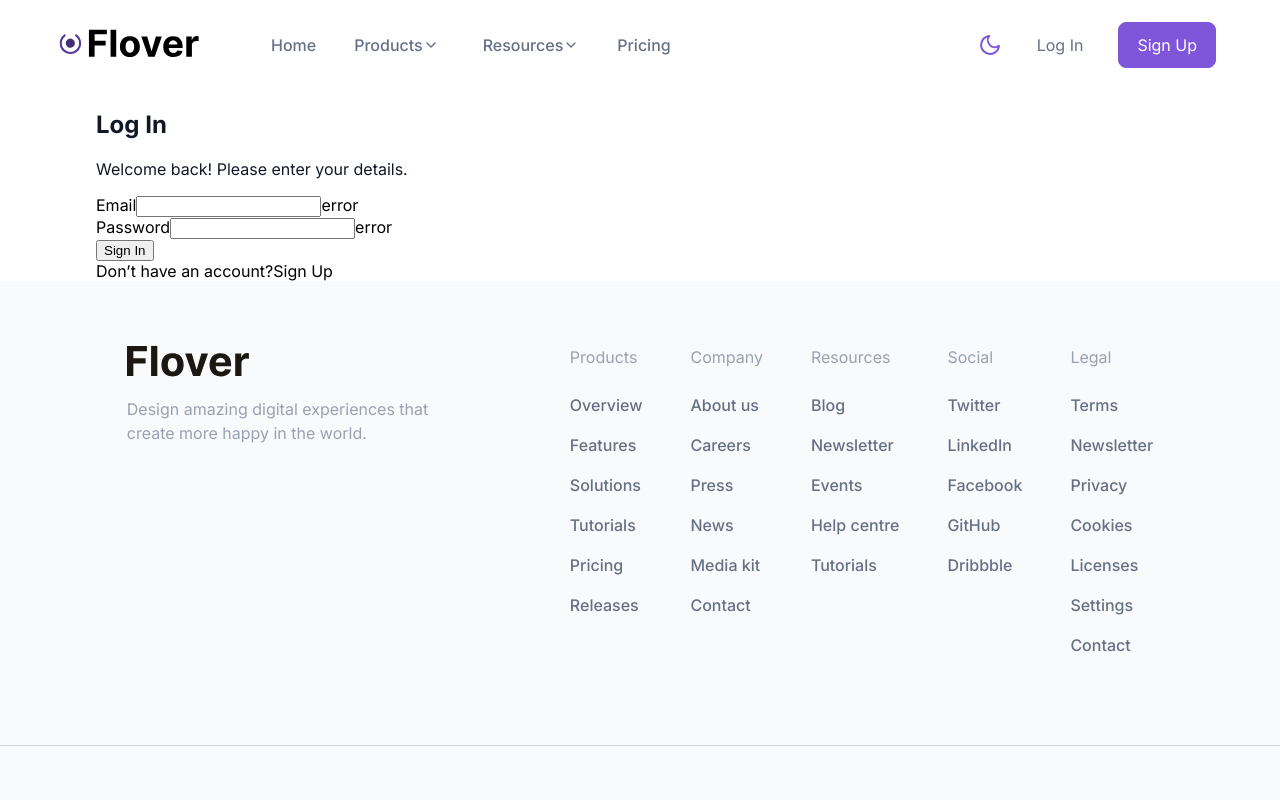
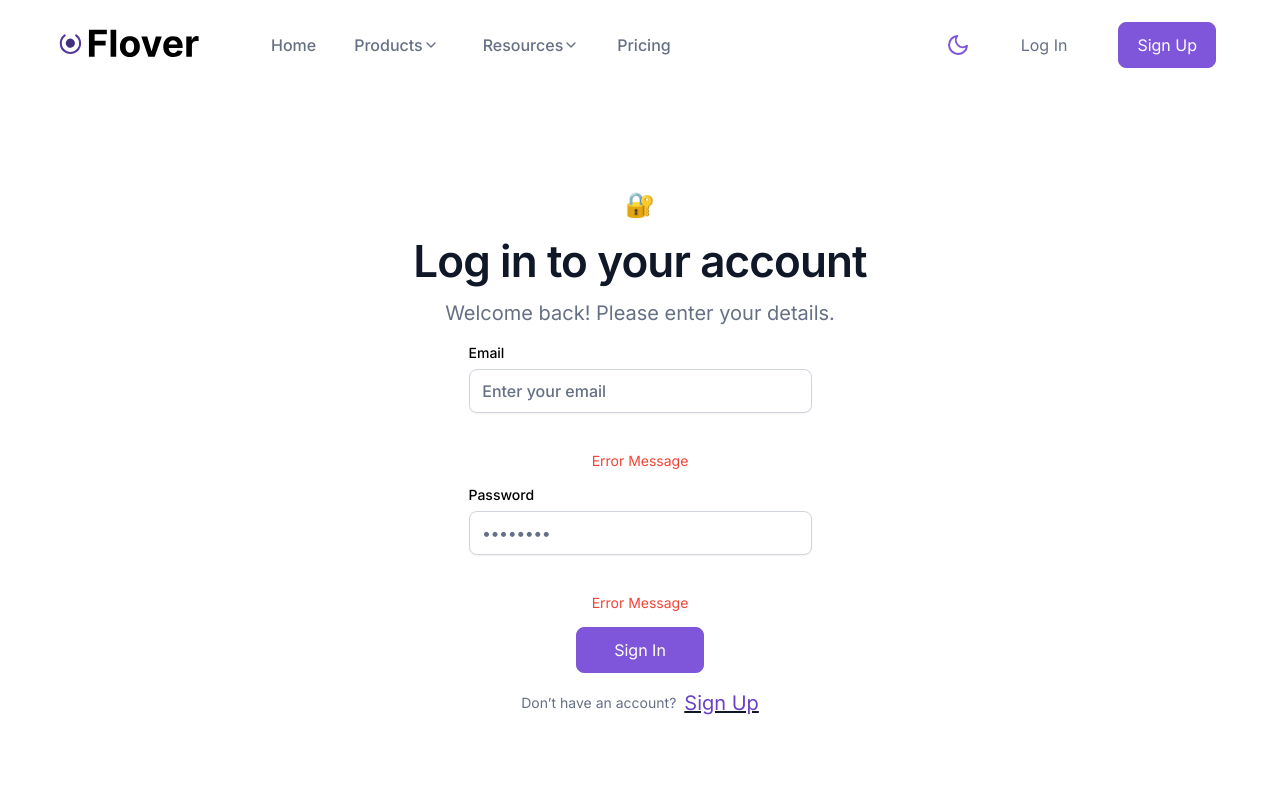
Before and after one commit to AlexKasatov/flover-dashboard, a React (Create React App) app: page /login in a window 1280 px wide. Shown: the top 800 px of the page. Built offline with nearby package versions, Linux system fonts and the light colour scheme.

Commit message:
add basic styles for login form

```diff
--- a/src/components/Header/Header.jsx
+++ b/src/components/Header/Header.jsx
@@ -1,6 +1,7 @@
 /* eslint-disable import/no-unresolved */
 import { useState, useMemo } from 'react';
 import { FiMoon, FiSun, FiMenu, FiX } from 'react-icons/fi';
+import { Link } from 'react-router-dom';
 import { useMode } from '../../hooks/useMode';
 import { HeaderStyled, Wrapper, RightNav } from './Header.styled';
 import { Container } from '../../styles/Container';
@@ -68,12 +69,18 @@ const Header = () => {
                                                         />
                                                 )}
 
+                                                <Link to="/login">
                                                         <BtnTerGrey style={navButtonStyle} type="button">
                                                                 Log In
                                                         </BtnTerGrey>
+                                                </Link>
+
+                                                <Link to="/signup">
                                                         <BtnPrimary style={navButtonStyle} type="button">
                                                                 Sign Up
                                                         </BtnPrimary>
+                                                </Link>
+
                                                 {!toggleBurger ? (
                                                         <FiMenu
                                                                 onClick={handleToggleBurger}
--- a/src/pages/Authorization/LogIn.jsx
+++ b/src/pages/Authorization/LogIn.jsx
@@ -1,35 +1,49 @@
 import React from 'react';
+import { Link } from 'react-router-dom';
 import { Container } from '../../styles/Container';
+import {
+        HeadingBase,
+        HeadingCTA,
+        SupportText,
+        SupportTextColor,
+        TextErrorSm,
+        TextNormalSm,
+} from '../../styles/UI/Text';
 import { Wrapper, LoginBlock, LoginText, LoginForm } from './Login.styled';
+import { BtnActive } from '../../components/FreeTrial/FreeTrial.styled';
+import { LinkNav } from '../../components/Header/Header.styled';
 
 const LogIn = () => (
         <Wrapper>
                 <Container>
                         <LoginBlock>
                                 <LoginText>
-                                        <h1>Log In</h1>
-                                        <p>Welcome back! Please enter your details.</p>
+                                        <h1>🔐</h1>
+                                        <HeadingCTA>Log in to your account</HeadingCTA>
+                                        <SupportText>Welcome back! Please enter your details.</SupportText>
                                 </LoginText>
 
                                 <LoginForm>
-                                        <div>
                                         <label htmlFor="email">
                                                 Email
-                                                        <input type="email" id="email" />
+                                                <input type="email" id="email" placeholder="Enter your email" />
                                         </label>
-                                                <span>error</span>
-                                        </div>
-                                        <div>
+
+                                        <TextErrorSm>Error Message</TextErrorSm>
+
                                         <label htmlFor="password">
                                                 Password
-                                                        <input type="password" id="password" />
+                                                <input type="password" id="password" placeholder="••••••••" />
                                         </label>
-                                                <span>error</span>
-                                        </div>
-                                        <button type="submit">Sign In</button>
+
+                                        <TextErrorSm>Error Message</TextErrorSm>
+
+                                        <BtnActive type="submit">Sign In</BtnActive>
                                         <div>
-                                                <span>Don’t have an account?</span>
-                                                <span>Sign Up</span>
+                                                <TextNormalSm>Don’t have an account?</TextNormalSm>
+                                                <Link to="/signup">
+                                                        <SupportTextColor>Sign Up</SupportTextColor>
+                                                </Link>
                                         </div>
                                 </LoginForm>
                         </LoginBlock>
--- a/src/pages/Authorization/Login.styled.jsx
+++ b/src/pages/Authorization/Login.styled.jsx
@@ -1,9 +1,67 @@
 import styled from 'styled-components';
 
-export const Wrapper = styled.section``;
+export const Wrapper = styled.section`
+        margin: 5rem auto;
+        height: 100vh;
+`;
 
-export const LoginBlock = styled.div``;
+export const LoginBlock = styled.div`
+        display: flex;
+        justify-content: center;
+        align-items: center;
+        flex-flow: column nowrap;
+`;
 
-export const LoginText = styled.div``;
+export const LoginText = styled.div`
+        text-align: center;
+`;
 
-export const LoginForm = styled.form``;
+export const LoginForm = styled.form`
+        max-height: 500px;
+        display: flex;
+        flex-flow: column wrap;
+        justify-content: center;
+        align-items: center;
+
+        label {
+                display: block;
+                font-size: var(--text-sm);
+                line-height: var(--text-lh-sm);
+                font-family: var(--ff);
+                font-weight: var(--fw-medium);
+        }
+
+        input {
+                color: ${({ theme }) => theme.textBase};
+                font-size: var(--text-md);
+                line-height: var(--text-lh-md);
+                font-family: var(--ff);
+                font-weight: var(--fw-normal);
+                margin-top: 0.375rem;
+                margin-bottom: 1.5rem;
+                min-width: 343px;
+                min-height: 44px;
+                display: block;
+                height: 100%;
+                padding: 0.6rem 0.8rem;
+                border: 1px var(--gray-300) solid;
+                border-radius: var(--radii);
+                box-shadow: var(--shadow-xs);
+        }
+
+        input::placeholder {
+                color: ${({ theme }) => theme.textBase};
+                font-size: var(--text-md);
+                line-height: var(--text-lh-md);
+                font-family: var(--ff);
+                font-weight: var(--fw-normal);
+        }
+
+        div {
+                display: flex;
+                flex-flow: row wrap;
+                align-items: center;
+                justify-content: space-between;
+                gap: 0.5rem;
+        }
+`;
--- a/src/pages/Authorization/SignUp.jsx
+++ b/src/pages/Authorization/SignUp.jsx
@@ -0,0 +1,5 @@
+import React from 'react';
+
+const SignUp = () => <div>SignUp</div>;
+
+export default SignUp;
--- a/src/router/routes.js
+++ b/src/router/routes.js
@@ -1,10 +1,12 @@
 import Home from '../pages/Home';
 import LogIn from '../pages/Authorization/LogIn';
+import SignUp from '../pages/Authorization/SignUp';
 import NotFound from '../pages/NotFound';
 
 export const publicRoutes = [
         { index: true, element: <Home />, replace: false },
         { index: true, path: '/login', element: <LogIn />, replace: false },
+        { index: true, path: '/signup', element: <SignUp />, replace: false },
         { index: true, path: '*', element: <NotFound />, replace: false },
 ];
 
--- a/src/styles/Theme.js
+++ b/src/styles/Theme.js
@@ -123,7 +123,9 @@ export const GlobalStyle = createGlobalStyle`
                 --primary-800: #53389E;
                 --primary-900: #42307D;
 
-                /* TODO Add Warning, Error, Succes colors */
+                /* Error */
+
+                --error-500: #F04438;
 
 
 
--- a/src/styles/UI/Text.jsx
+++ b/src/styles/UI/Text.jsx
@@ -96,3 +96,17 @@ export const HeaderPromo = styled(Heading)`
 export const SupportTextColor = styled(SupportText)`
         color: ${({ theme }) => theme.text.supportOnColor};
 `;
+
+export const TextErrorSm = styled.p`
+        font-size: var(--text-sm);
+        font-weight: var(--fw-normal);
+        line-height: var(--text-lh-sm);
+        color: var(--error-500);
+`;
+
+export const TextNormalSm = styled.p`
+        font-size: var(--text-sm);
+        font-weight: var(--fw-normal);
+        line-height: var(--text-lh-sm);
+        color: ${({ theme }) => theme.textBase};
+`;
```
Lines whose indentation alone changed are shown as unchanged.
